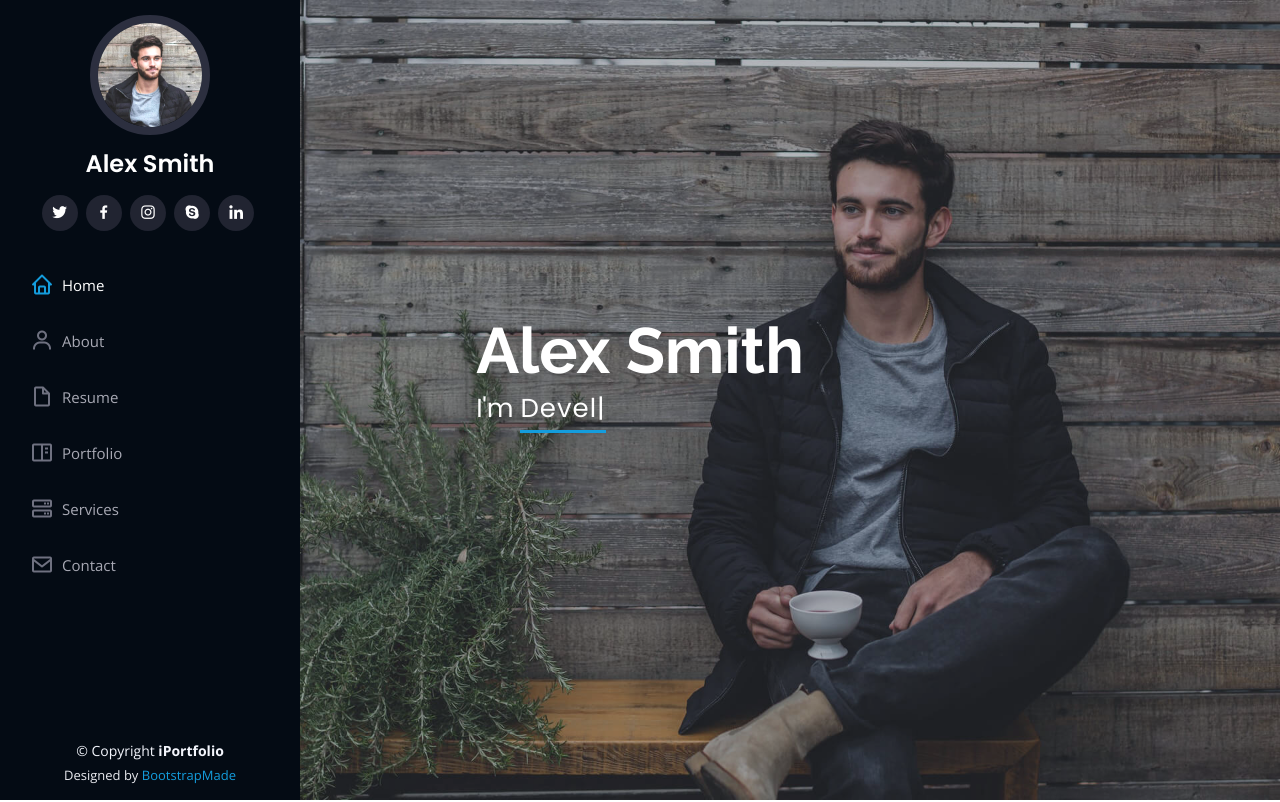
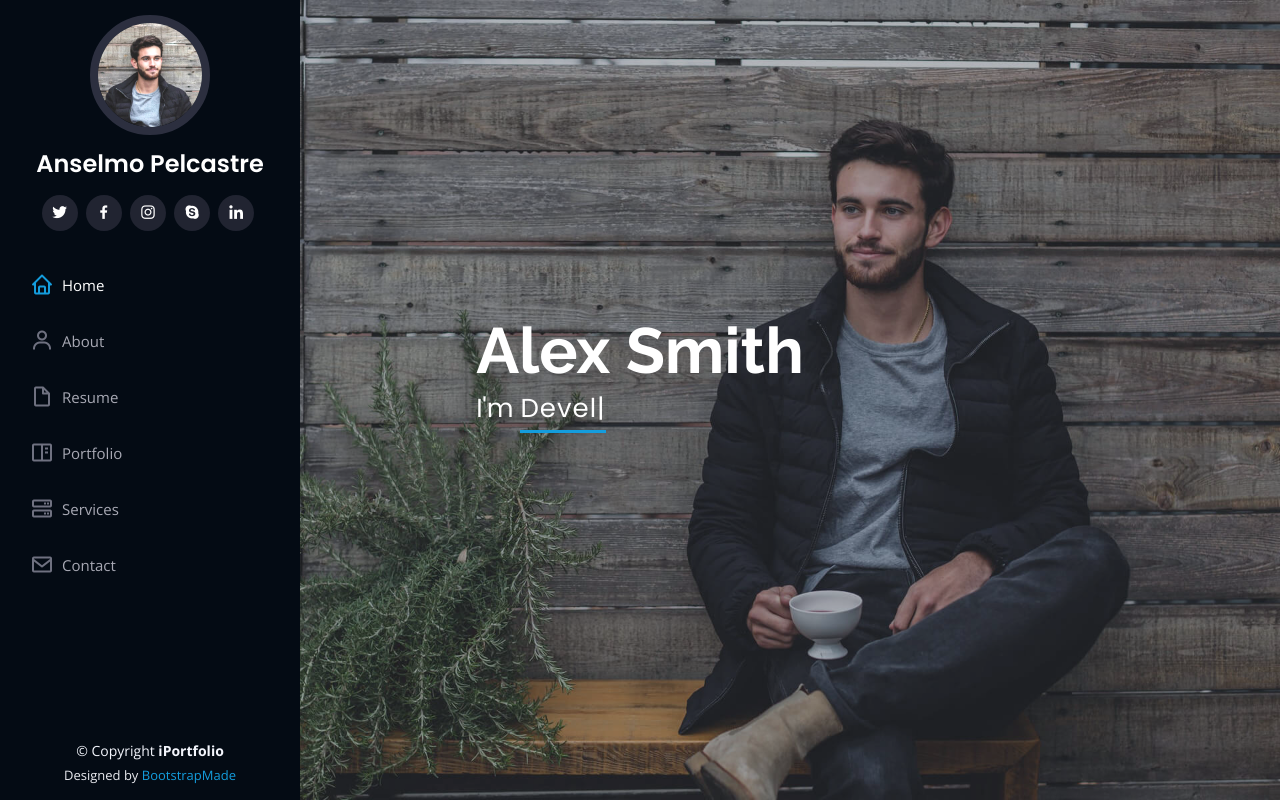
Before and after one commit to PelcastreSINCI/RepoDePrueba, a plain HTML site: page index.html in a window 1280 px wide. Shown: the top 802 px of the page. Drawn offline with nearby package versions, Linux system fonts and the light colour scheme.

Commit message:
Cambio de Nombre

```diff
--- a/index.html
+++ b/index.html
@@ -46,7 +46,7 @@
 
       <div class="profile">
         <img src="assets/img/profile-img.jpg" alt="" class="img-fluid rounded-circle">
-        <h1 class="text-light"><a href="index.html">Alex Smith</a></h1>
+        <h1 class="text-light"><a href="index.html">Anselmo Pelcastre</a></h1>
         <div class="social-links mt-3 text-center">
           <a href="#" class="twitter"><i class="bx bxl-twitter"></i></a>
           <a href="#" class="facebook"><i class="bx bxl-facebook"></i></a>
```
